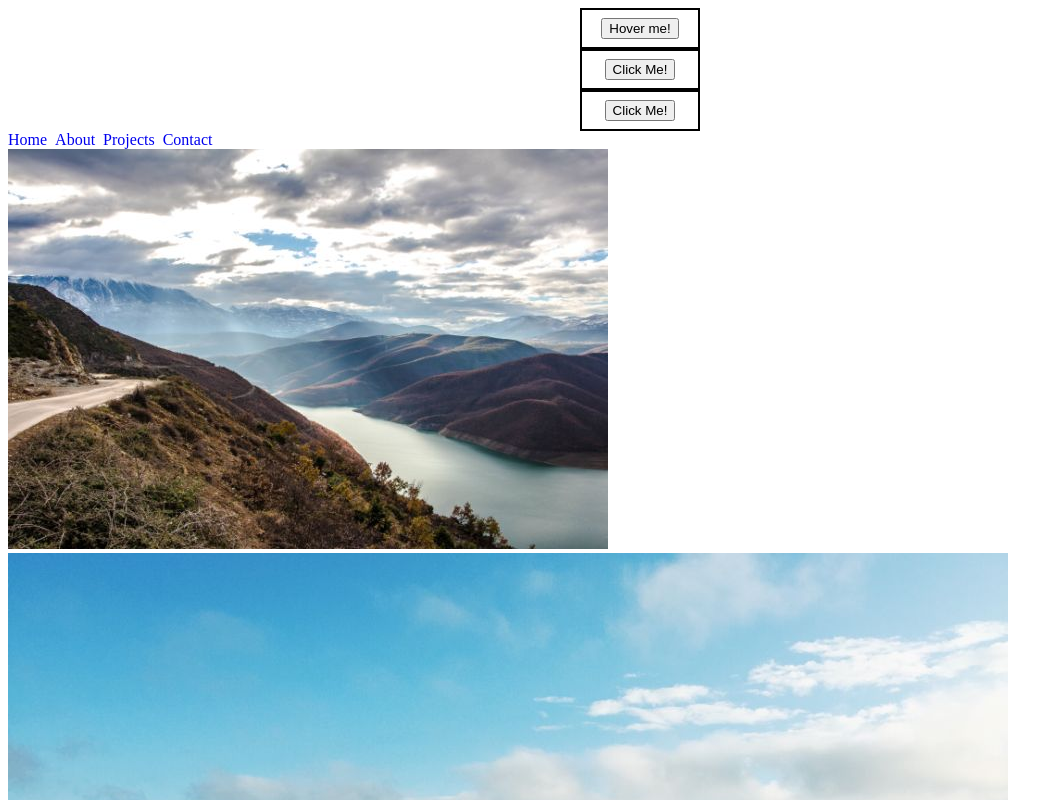
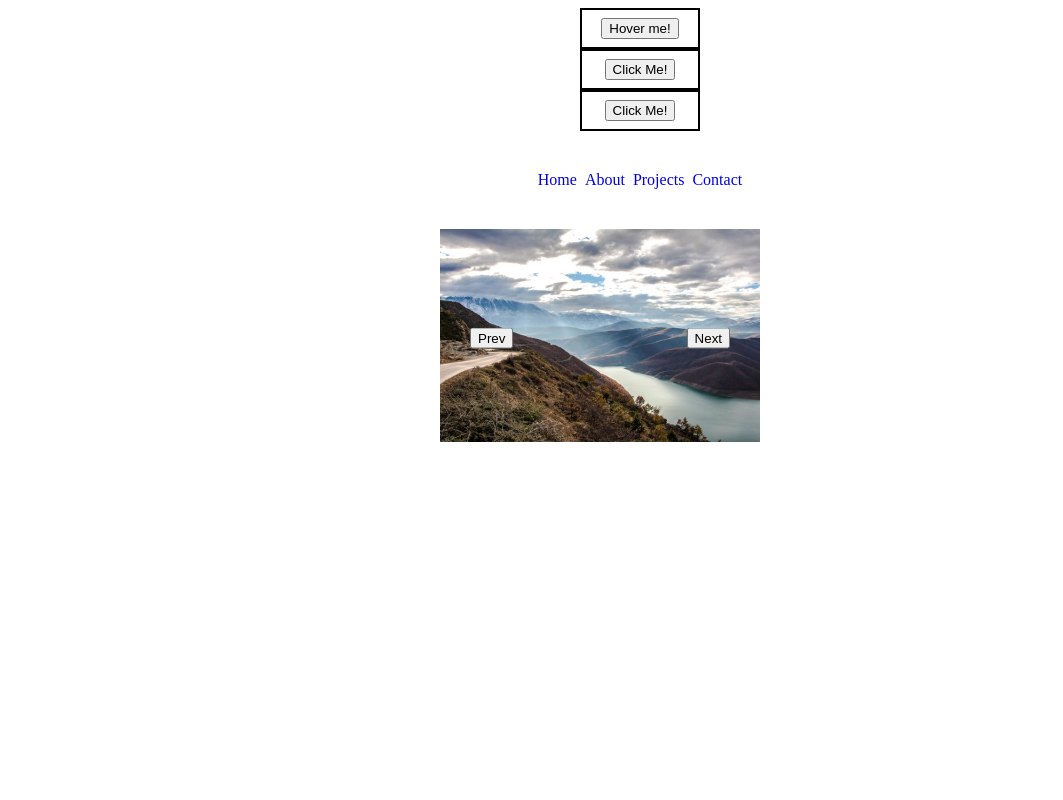
Before and after one commit to TonyFred-code/common-ui-components, a website built with webpack: page src/index.html in a window 1280 px wide. Shown: the top 800 px of the page, without its empty margins (0-1063 px from the left). Built offline with nearby package versions, Linux system fonts and the light colour scheme.

Commit message:
style container for slide images

```diff
--- a/src/style.css
+++ b/src/style.css
@@ -1,4 +1,5 @@
-html, body {
+html,
+body {
   box-sizing: border-box;
 }
 
@@ -6,13 +7,16 @@ body {
   display: flex;
   justify-content: center;
   flex-direction: column;
+  align-items: center;
+  gap: 40px;
 }
 
 #drop-down-section {
   align-self: center;
 }
 
-.hover-drop-down, .click-drop-down {
+.hover-drop-down,
+.click-drop-down {
   width: 100px;
   position: relative;
   border: 2px solid;
@@ -21,11 +25,13 @@ body {
   justify-content: center;
 }
 
-.hover-drop-down-btn, .click-drop-down-btn {
+.hover-drop-down-btn,
+.click-drop-down-btn {
   cursor: pointer;
 }
 
-.hover-drop-down-content, .click-drop-down-content {
+.hover-drop-down-content,
+.click-drop-down-content {
   display: none;
 }
 
@@ -34,11 +40,10 @@ body {
   position: absolute;
 }
 
-.click-drop-down-content.clicked  {
+.click-drop-down-content.clicked {
   display: block;
   position: absolute;
 }
-
 
 nav {
   display: flex;
@@ -52,3 +57,47 @@ nav a {
 nav a.active {
   font-size: 1.9rem;
 }
+
+.image-slider-section {
+    align-self: center;
+}
+
+.image-slider-container {
+  width: 400px;
+  max-width: 80%;
+  position: relative;
+}
+
+.slide {
+  width: 100%;
+  max-width: 100%;
+}
+
+.slide-img {
+  width: 100%;
+  max-width: 100%;
+  height: 100%;
+  max-height: 100%;
+}
+
+.slide.hide {
+    display: none;
+}
+
+.slide.show {
+    display: block;
+}
+
+.image-slider-container button {
+    position: absolute;
+    top: 50%;
+    transform: translateY(-50%);
+}
+
+.image-slider-container .next {
+    right: 30px;
+}
+
+.image-slider-container .prev {
+    left: 30px;
+}
```
Lines whose indentation alone changed are shown as unchanged.
